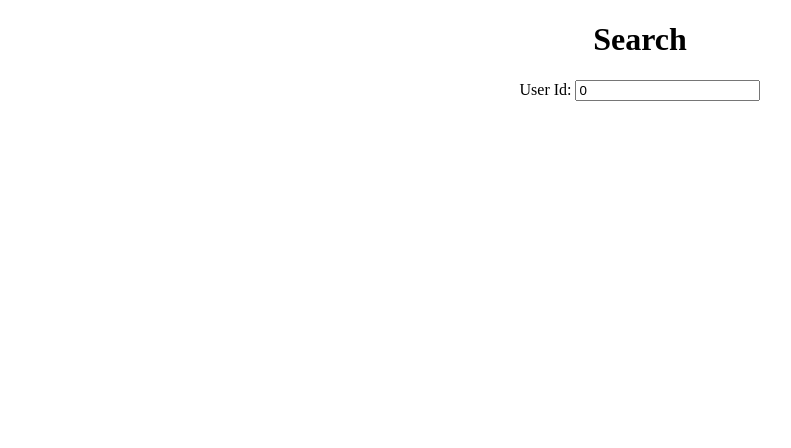
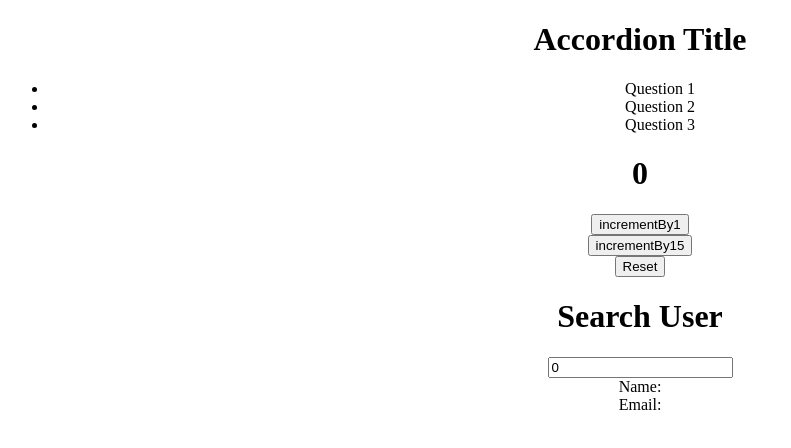
Before and after one commit to yeoja-v/react-repo, a React (Create React App) app: page / in a window 1280 px wide. Shown: the top 448 px of the page, without its empty margins (0-791 px from the left). Built offline with nearby package versions, Linux system fonts and the light colour scheme; no server answers.

Commit message:
Recreating User

```diff
--- a/src/App.js
+++ b/src/App.js
@@ -1,6 +1,9 @@
 import './App.css';
 import React from 'react'
 import UserClone from './components/users/UserClone';
+import Counter from './components/counter/Counter';
+import Accordion from './components/pages/Accordion';
+import UserDitto from './components/users/UserDitto';
 
 // const intialState = false
 
@@ -8,7 +11,9 @@ function App() {
 
   return (
     <div className="App">
-<UserClone />
+      <Accordion />
+      <Counter />
+      <UserDitto />
     </div>
   );
 }
--- a/src/components/counter/Counter.js
+++ b/src/components/counter/Counter.js
@@ -1,4 +1,5 @@
 import { useState } from "react";
+import React from 'react'
 
 function Counter() {
     const [counter, setCounter] = useState(0)
--- /dev/null
+++ b/src/components/users/UserDitto.js
@@ -0,0 +1,49 @@
+import React from 'react'
+import { useEffect , useState } from 'react'
+import axios from 'axios'
+
+function UserDitto() {
+    const [user, setUser] = useState([]) //contains all the data !
+    const [loading, setLoading] = useState(true)
+    const [userId, setUserId] = useState(0)
+
+async function getUser (userId) {
+    try { const result = await axios.get(`https://jsonplaceholder.typicode.com/users/${userId}`)
+    setUser(result.data) // we set User to all the data collected from axios.get
+    setLoading(false)
+} catch (error) {
+    console.log(error)
+    setLoading(false)
+}
+}
+
+useEffect (() => {
+    getUser(userId)
+
+ },
+ [userId])
+
+ console.log("user id", userId)
+ console.log("user", user)
+
+
+
+if (loading) {
+    return <div> LOADING ... </div>
+}
+
+  return (
+
+    <div>
+        <h1>Search User</h1>
+        <input type="text" value={userId} onChange={(event) => setUserId(event.target.value)} />
+        {/* value={userId} sets to 0 / setUserId is the CHANGED event /  */}
+        <div>Name: {user.name}
+        <br />
+        Email: {user.email}</div>
+
+    </div>
+  )
+}
+
+export default UserDitto
```
Also changed, not shown: src/components/users/SearchUser.js (line endings or trailing spaces), src/components/users/UserClone.js (line endings or trailing spaces).
